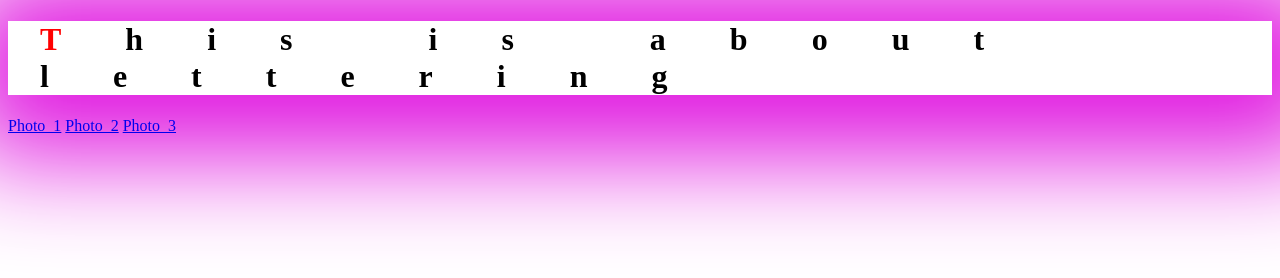
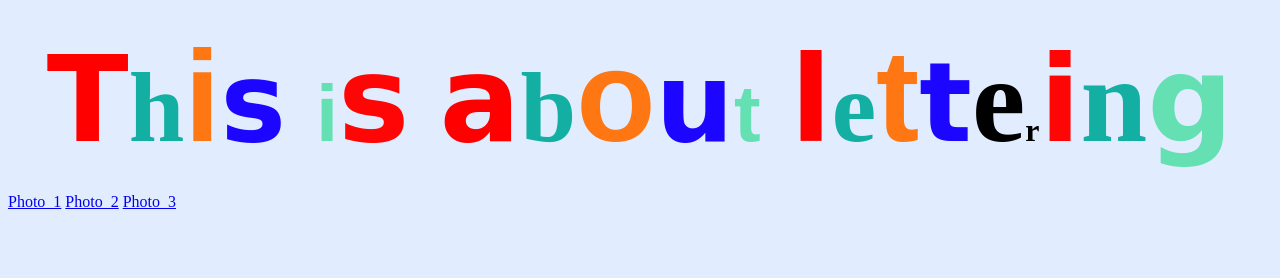
Before and after one commit to claraboumedienne/D3-project03, a plain HTML site: page index.html in a window 1280 px wide. Drawn offline with nearby package versions, Linux system fonts and the light colour scheme.

Commit message:
8marslettering

```diff
--- a/styles/main.css
+++ b/styles/main.css
@@ -1,15 +1,140 @@
+body{
+background-color: #E1EDFF;
+}
+
 .char1{
   color: red;
+  font-size: 120px;
+ font-family: 'Rammetto One', cursive;
+}
+
+.char2{
+color : #14AFA3;
+font-size: 100px;
+}
+
+.char3 {
+color : #FF7712;
+font-family: 'Oswald', sans-serif;
+font-size: 130px;
+}
+
+.char4 {
+  color: #1D06FF;
+  font-size: 110px;
+  font-family: 'Rammetto One', cursive;
+}
+
+.char5 {
+  color: #ffff;
+  font-size: 120px;
+}
+
+.char6{
+color: #65E0B3;
+font-size: 80px;
+font-family: 'Oswald', sans-serif;
 }
 
 
-h1{
-  box-shadow: 10px 10px 105px 53px
-  rgba(224,22, 224,1);
+.char7 {
+  color: #FF0606;
+  font-size: 120px;
+  font-family: 'Rammetto One', cursive;
+}
+
+.char8 {
+  color: #ffff;
+  font-size: 120px;
+}
+
+.char9 {
+  color: red;
+  font-size: 120px;
+ font-family: 'Rammetto One', cursive;
+}
+
+.char10 {
+  color : #14AFA3;
+  font-size: 100px;
 }
 
 
-h1 span {
-margin: 1em;
-margin: 0,5em;
+.char11 {
+color : #FF7712;
+font-family: 'Oswald', sans-serif;
+font-size: 130px;
 }
+
+.char12 {
+  color: #1D06FF;
+  font-size: 110px;
+  font-family: 'Rammetto One', cursive;
+}
+
+.char13{
+color: #65E0B3;
+font-size: 80px;
+font-family: 'Oswald', sans-serif;
+}
+
+.char14 {
+  color: #ffff;
+  font-size: 120px;
+}
+
+.char15{
+  color: red;
+  font-size: 120px;
+ font-family: 'Rammetto One', cursive;
+}
+
+.char16{
+color : #14AFA3;
+font-size: 100px;
+}
+
+.char17 {
+color : #FF7712;
+font-family: 'Oswald', sans-serif;
+font-size: 130px;
+}
+
+.char18 {
+  color: #1D06FF;
+  font-size: 110px;
+  font-family: 'Rammetto One', cursive;
+}
+
+.char19 {
+  color: #red;
+  font-size: 120px;
+}
+
+.char2O{
+  color: #1D06FF;
+  font-size: 110px;
+  font-family: 'Rammetto One', cursive;
+  }
+
+
+.char21 {
+  color: #FF0606;
+  font-size: 120px;
+  font-family: 'Rammetto One', cursive;
+}
+
+.char22 {
+  color : #14AFA3;
+  font-size: 120px;
+}
+
+.char23 {
+  color: #65E0B3;
+  font-size: 120px;
+ font-family: 'Rammetto One', cursive;
+}
+
+h1 {
+  text-align: center;
+}
```
